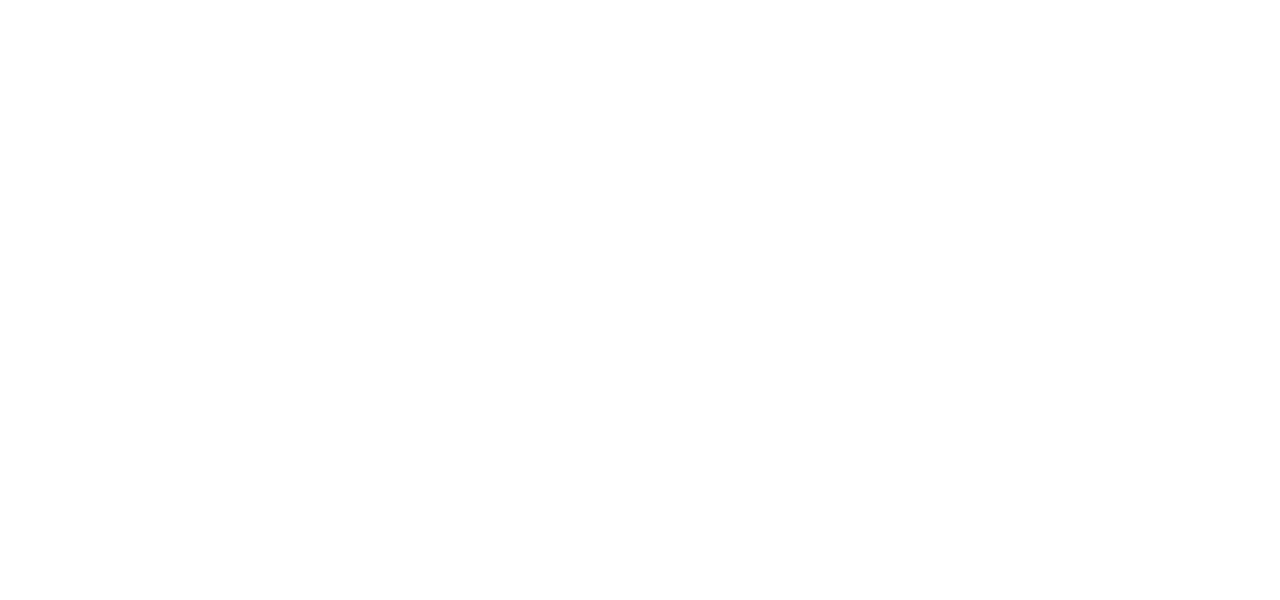
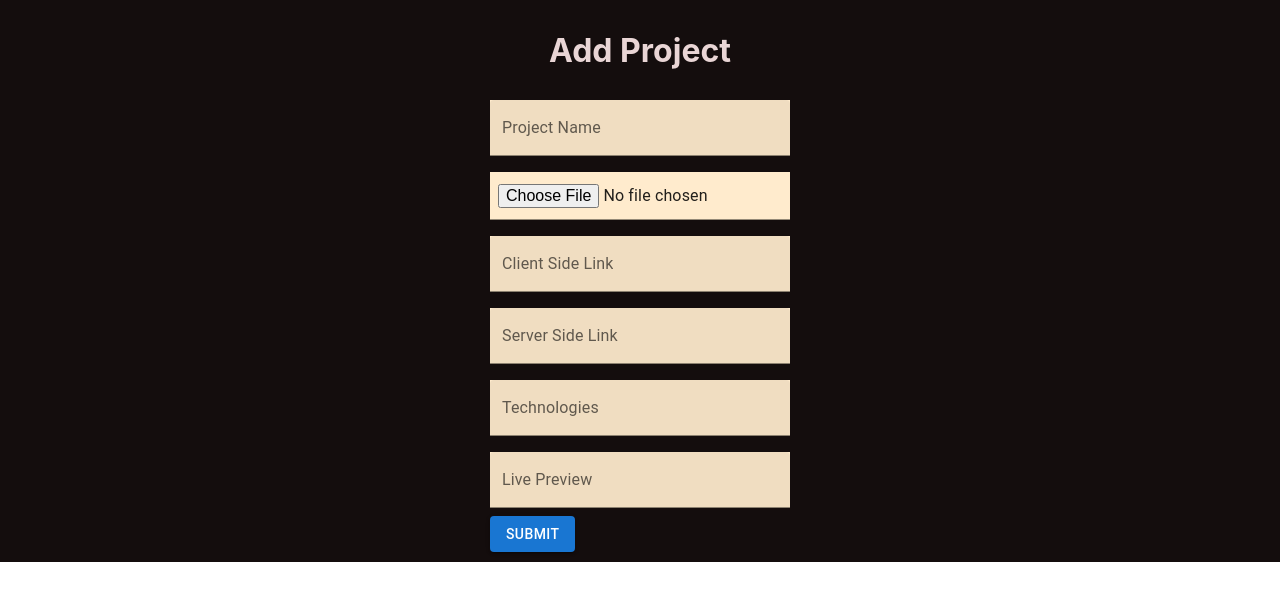
Before and after one commit to ra-raju/portfolio, a React (Create React App) app: page /addmyproject in a window 1280 px wide. Before the commit this address had no page. Shown: the top 600 px of the page. Built offline with nearby package versions, Linux system fonts and the light colour scheme.

Commit message:
add project in server

```diff
--- a/src/App.js
+++ b/src/App.js
@@ -1,6 +1,7 @@
 import { BrowserRouter, Route, Routes } from 'react-router-dom';
 import './App.css';
 import About from './Pages/About/About';
+import AddProject from './Pages/AddProject/AddProject';
 import Contact from './Pages/Contact/Contact';
 import Home from './Pages/Home/Home';
 import Portfolio from './Pages/Portfolio/Portfolio';
@@ -15,6 +16,7 @@ function App() {
           <Route path="about" element={<About />} />
           <Route path="contact" element={<Contact />} />
           <Route path="portfolio" element={<Portfolio />} />
+          <Route path="addmyproject" element={<AddProject />} />
         </Routes>
       </BrowserRouter>
     </div>
--- /dev/null
+++ b/src/Pages/AddProject/AddProject.css
@@ -0,0 +1,7 @@
+.addservice {
+  display: flex;
+  flex-direction: column;
+  align-items: center;
+  justify-content: center;
+  padding: 10px 0;
+}
--- /dev/null
+++ b/src/Pages/AddProject/AddProject.jsx
@@ -0,0 +1,172 @@
+import CloseIcon from '@mui/icons-material/Close';
+import { Box, Button, CircularProgress, Input, TextField } from '@mui/material';
+import IconButton from '@mui/material/IconButton';
+import Snackbar from '@mui/material/Snackbar';
+import React, { useState } from 'react';
+import { useForm } from 'react-hook-form';
+import './AddProject.css';
+
+const AddProject = () => {
+  const { register, handleSubmit, reset } = useForm();
+  const [success, setSuccess] = useState(false);
+  const [loading, setLoading] = useState(false);
+  const [open, setOpen] = React.useState(false);
+
+  //
+  const onSubmit = (data) => {
+    setLoading(true);
+    // console.log(data);
+    const { projectName, img, clientLink, serverLink, technologies, liveLink } =
+      data;
+    const image = img[0];
+    // console.log(image);
+
+    const formData = new FormData();
+
+    formData.append('projectName', projectName);
+    formData.append('img', image);
+    formData.append('clientLink', clientLink);
+    formData.append('serverLink', serverLink);
+    formData.append('technologies', technologies);
+    formData.append('liveLink', liveLink);
+
+    fetch('http://localhost:8000/project', {
+      method: 'POST',
+      body: formData,
+    })
+      .then((response) => response.json())
+      .then((result) => {
+        console.log(result);
+        if (result.insertedId) {
+          reset();
+          setSuccess(true);
+          setLoading(false);
+          setOpen(true);
+        }
+      })
+      .catch((error) => {
+        console.error('Error:', error.message);
+      });
+  };
+
+  //
+
+  const handleClose = (event, reason) => {
+    if (reason === 'clickaway') {
+      return;
+    }
+
+    setOpen(false);
+  };
+
+  const action = (
+    <React.Fragment>
+      <IconButton
+        size="small"
+        aria-label="close"
+        color="inherit"
+        onClick={handleClose}
+      >
+        <CloseIcon fontSize="small" />
+      </IconButton>
+    </React.Fragment>
+  );
+
+  return (
+    <div className="addservice">
+      <h1>Add Project</h1>
+
+      {success && (
+        <Snackbar
+          open={open}
+          autoHideDuration={6000}
+          onClose={handleClose}
+          message="project submit successfully"
+          action={action}
+          sx={{ color: 'white' }}
+        />
+      )}
+
+      <form onSubmit={handleSubmit(onSubmit)}>
+        <Box>
+          <TextField
+            id="filled-basic"
+            type="text"
+            label="Project Name"
+            variant="filled"
+            sx={{ backgroundColor: 'blanchedalmond', width: '300px', my: 1 }}
+            {...register('projectName')}
+          />
+        </Box>
+        <Box>
+          <label htmlFor="contained-button-file">
+            <Input
+              accept="image/*"
+              id="contained-button-file"
+              type="file"
+              sx={{
+                backgroundColor: 'blanchedalmond',
+                width: '300px',
+                my: 1,
+                py: 1,
+                px: 1,
+              }}
+              {...register('img')}
+            />
+          </label>
+        </Box>
+        <Box>
+          <TextField
+            id="filled-basic"
+            label="Client Side Link"
+            variant="filled"
+            sx={{ backgroundColor: 'blanchedalmond', width: '300px', my: 1 }}
+            {...register('clientLink')}
+          />
+        </Box>
+        <Box>
+          <TextField
+            id="filled-basic"
+            label="Server Side Link"
+            variant="filled"
+            sx={{ backgroundColor: 'blanchedalmond', width: '300px', my: 1 }}
+            {...register('serverLink')}
+          />
+        </Box>
+        <Box>
+          <TextField
+            id="filled-basic"
+            label="Technologies"
+            variant="filled"
+            placeholder="use comma after every tech name"
+            sx={{ backgroundColor: 'blanchedalmond', width: '300px', my: 1 }}
+            {...register('technologies')}
+          />
+        </Box>
+        <Box>
+          <TextField
+            id="filled-basic"
+            label="Live Preview"
+            variant="filled"
+            sx={{ backgroundColor: 'blanchedalmond', width: '300px', my: 1 }}
+            {...register('liveLink')}
+          />
+        </Box>
+
+        {loading ? (
+          <Box sx={{ display: 'flex' }}>
+            <CircularProgress />
+          </Box>
+        ) : (
+          <Box>
+            <Button variant="contained" type="submit">
+              Submit
+            </Button>
+          </Box>
+        )}
+      </form>
+    </div>
+  );
+};
+
+export default AddProject;
```
